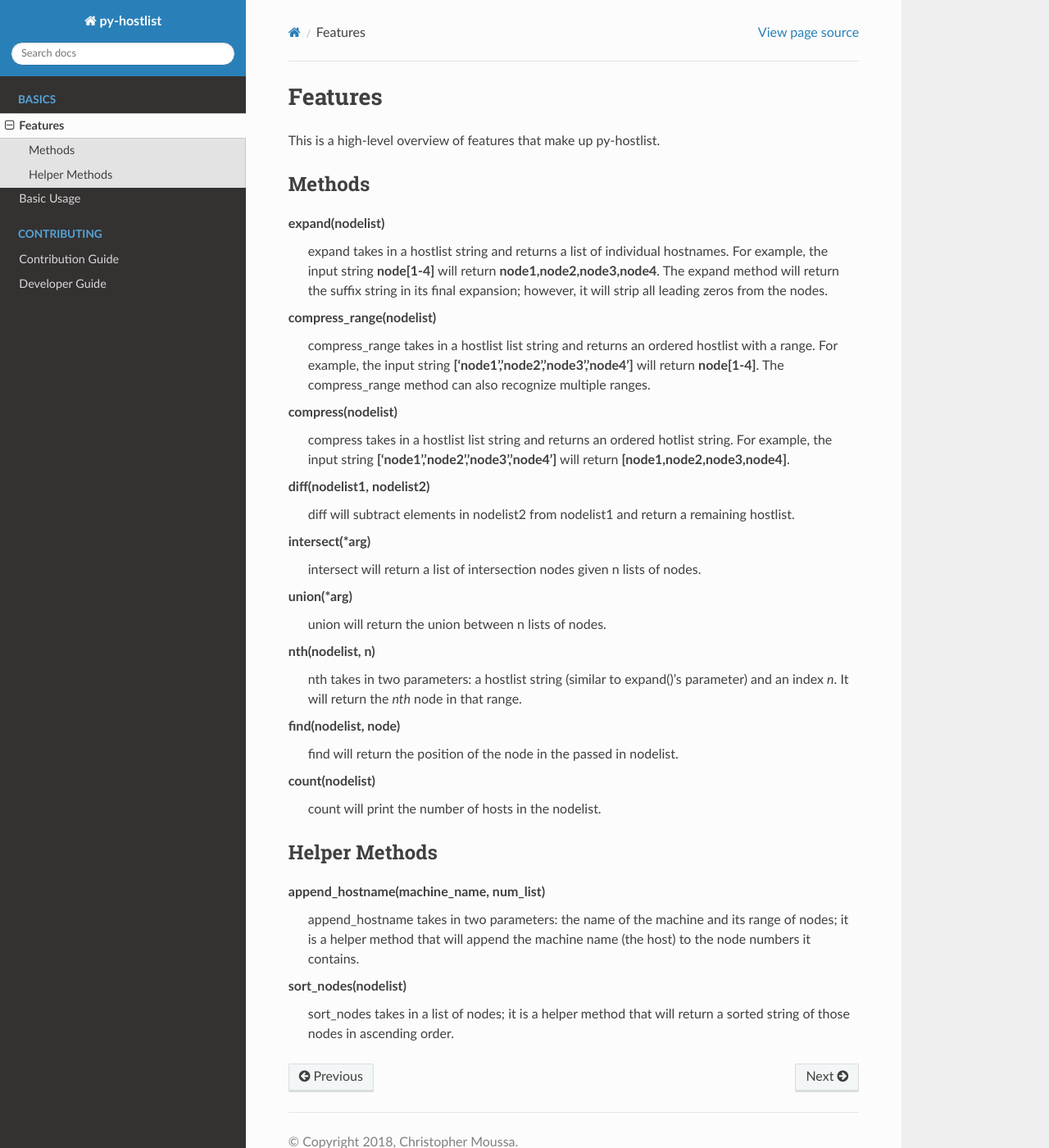
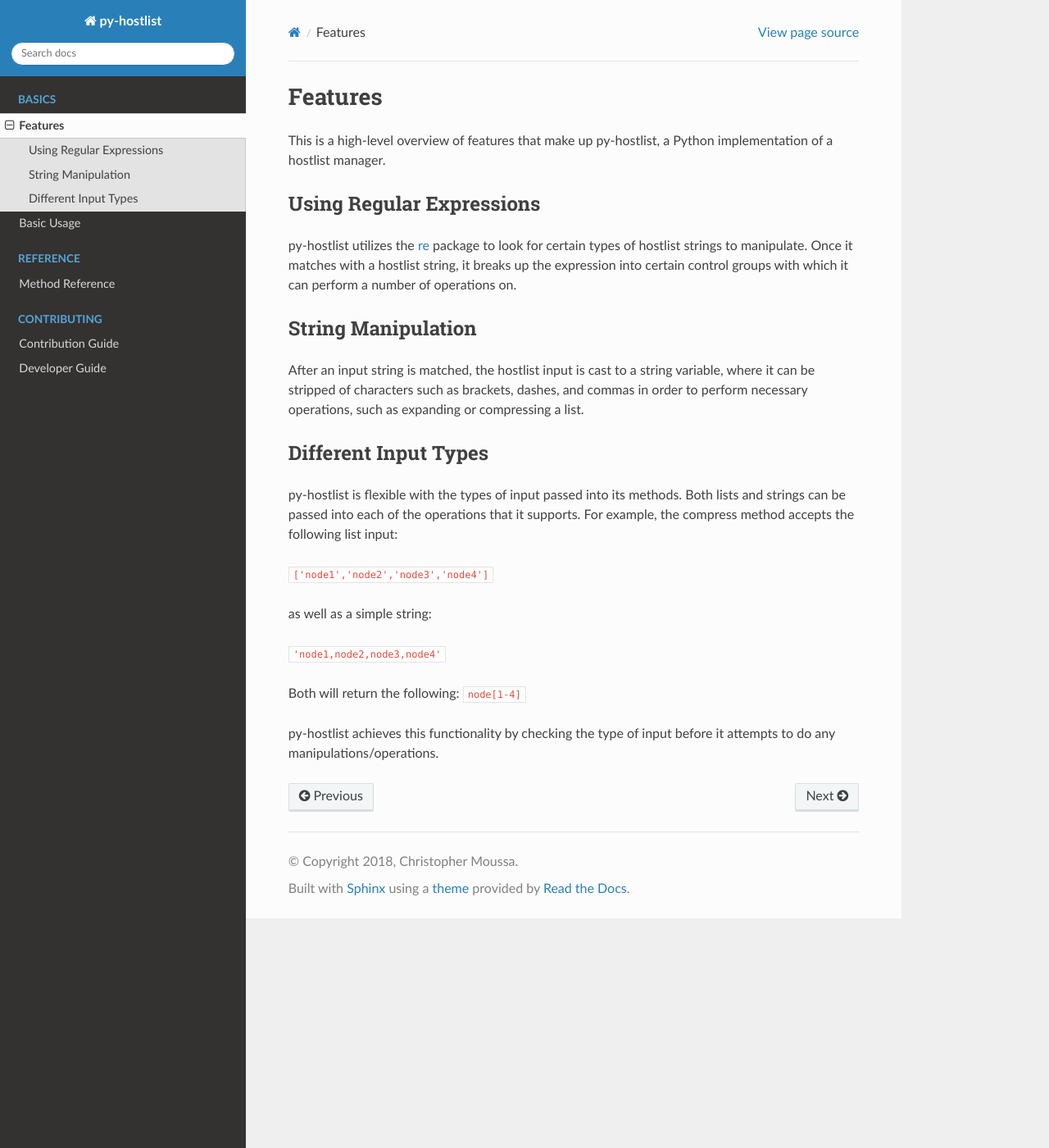
Before and after one commit to LLNL/py-hostlist, a Sphinx documentation site: the page built from docs/features.rst, in a window 1280 px wide and 1400 px high. Shown: the whole window at 82% size. Built offline with Sphinx 7.4.7 and the Read the Docs theme 2.0.0, drawn with Linux system fonts in a browser that asks for light colours.

Commit message:
Changed features page to be more high level overview of what it is. initialized command reference page to go over each method in more detail.

```diff
--- a/docs/features.rst
+++ b/docs/features.rst
@@ -2,45 +2,32 @@
 Features
 ========
 
-This is a high-level overview of features that make up py-hostlist.
+This is a high-level overview of features that make up py-hostlist, a Python implementation of a hostlist manager.
 
--------
-Methods
--------
+-------------------------
+Using Regular Expressions
+-------------------------
 
-**expand(nodelist)**
- expand takes in a hostlist string and returns a list of individual hostnames. For example, the       input string **node[1-4]** will return **node1,node2,node3,node4**. The expand method will return the suffix string in its final expansion; however, it will strip all leading zeros from the nodes.
+py-hostlist utilizes the `re <https://docs.python.org/2/library/re.html>`_ package to look for certain types of hostlist strings to manipulate. Once it matches with a hostlist string, it breaks up the expression into certain control groups with which it can perform a number of operations on.
 
-**compress_range(nodelist)**
- compress_range takes in a hostlist list string and returns an ordered hostlist with a range. For example, the input string **['node1','node2','node3','node4']** will return **node[1-4]**. The compress_range method can also recognize multiple ranges.
+-------------------
+String Manipulation
+-------------------
 
-**compress(nodelist)**
- compress takes in a hostlist list string and returns an ordered hotlist string. For example, the input string **['node1','node2','node3','node4']** will return **[node1,node2,node3,node4]**.
+After an input string is matched, the hostlist input is cast to a string variable, where it can be stripped of characters such as brackets, dashes, and commas in order to perform necessary operations, such as expanding or compressing a list.
 
-**diff(nodelist1, nodelist2)**
- diff will subtract elements in nodelist2 from nodelist1 and return a remaining hostlist.
+---------------------
+Different Input Types
+---------------------
 
-**intersect(\*arg)**
- intersect will return a list of intersection nodes given n lists of nodes.
+py-hostlist is flexible with the types of input passed into its methods. Both lists and strings can be passed into each of the operations that it supports. For example, the compress method accepts the following list input:
 
-**union(\*arg)**
- union will return the union between n lists of nodes.
+``['node1','node2','node3','node4']``
 
-**nth(nodelist, n)**
- nth takes in two parameters: a hostlist string (similar to expand()'s parameter) and an index *n*. It will return the *nth* node in that range.
+as well as a simple string:
 
-**find(nodelist, node)**
- find will return the position of the node in the passed in nodelist.
+``'node1,node2,node3,node4'``
 
-**count(nodelist)**
- count will print the number of hosts in the nodelist.
+Both will return the following: ``node[1-4]``
 
---------------
-Helper Methods
---------------
-
-**append_hostname(machine_name, num_list)**
- append_hostname takes in two parameters: the name of the machine and its range of nodes; it is a helper method that will append the machine name (the host) to the node numbers it contains.
-
-**sort_nodes(nodelist)**
- sort_nodes takes in a list of nodes; it is a helper method that will return a sorted string of those nodes in ascending order.
+py-hostlist achieves this functionality by checking the type of input before it attempts to do any manipulations/operations.
--- a/docs/index.rst
+++ b/docs/index.rst
@@ -25,6 +25,12 @@ Get py-hostlist from the `github repository <https://github.com/LLNL/py-hostlist
 
 .. toctree::
    :maxdepth: 2
+   :caption: Reference
+
+   command_reference
+
+.. toctree::
+   :maxdepth: 2
    :caption: Contributing
 
    contribution_guide
```
Also changed, not shown: docs/command_reference.rst (added, +46 -0 lines).
